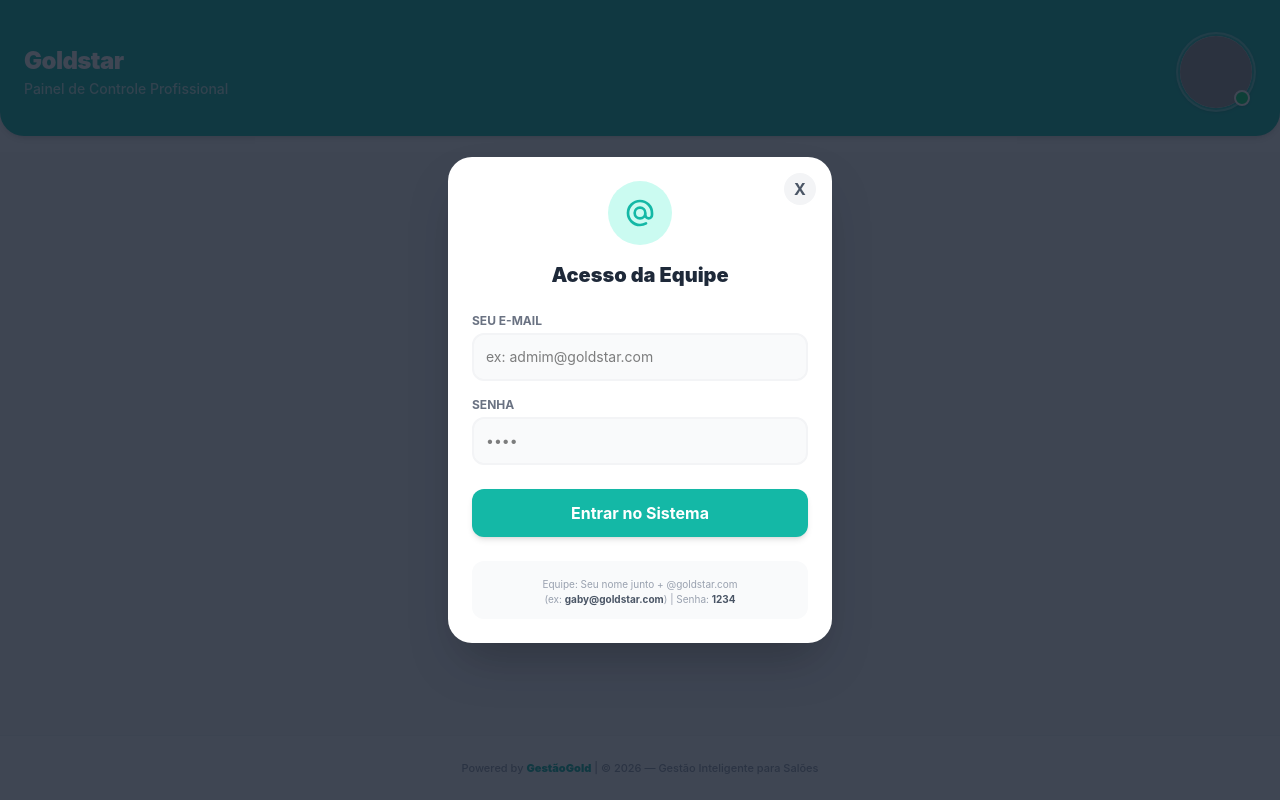
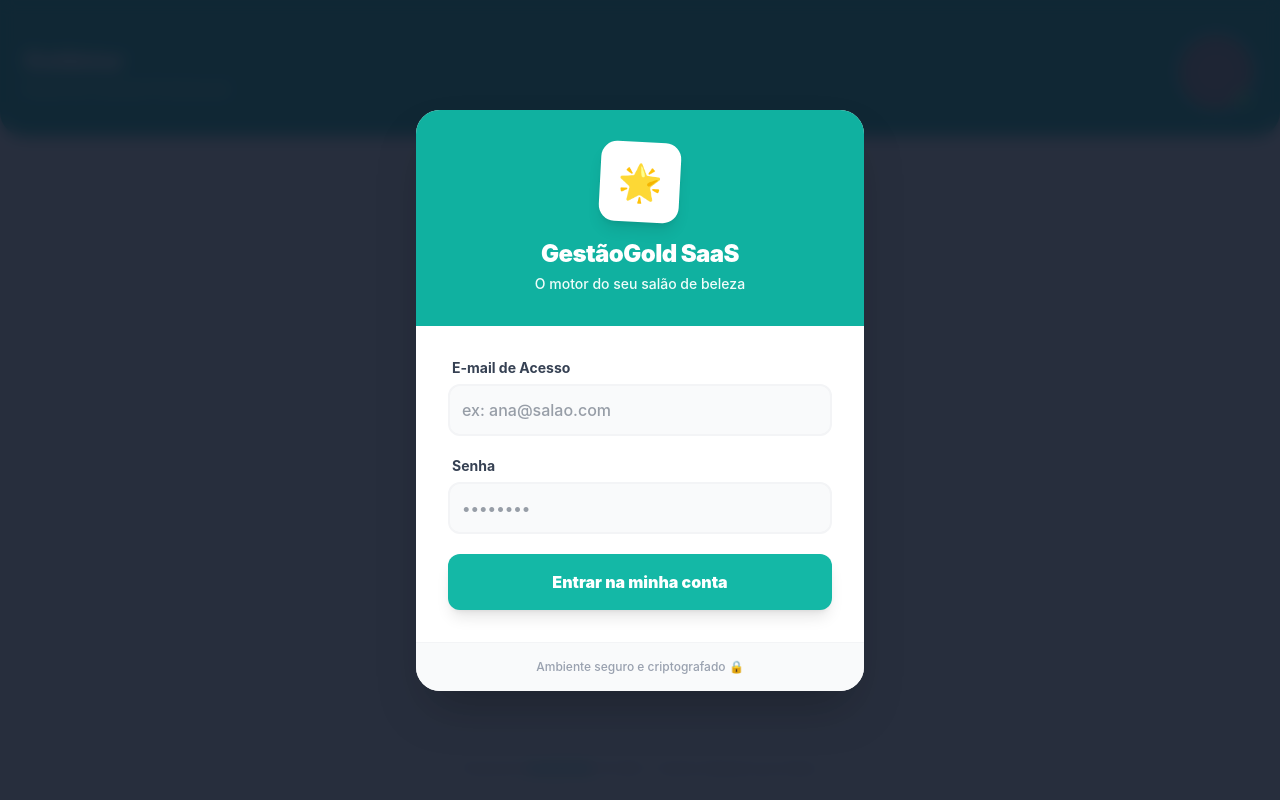
Before and after one commit to DanielSilva486/goldstar-app, a React (Vite) app: page / in a window 1280 px wide. Built offline with nearby package versions, Linux system fonts and the light colour scheme; no server answers; grey boxes are pictures that could not be loaded.

Commit message:
criando login principal

```diff
--- a/src/components/ModalLogin.jsx
+++ b/src/components/ModalLogin.jsx
@@ -8,75 +8,102 @@ export default function ModalLogin({ aoFechar, setUsuarioLogado }) {
 
   const fazerLogin = async (e) => {
     e.preventDefault();
-    setCarregando(true); setErro('');
+    setErro('');
+    setCarregando(true);
 
     try {
+      // 🚀 Chama o seu Backend SaaS
       const res = await fetch('https://goldstar-backend-9m2p.onrender.com/api/login', {
         method: 'POST',
         headers: { 'Content-Type': 'application/json' },
         body: JSON.stringify({ email, senha })
       });
-      const data = await res.json();
 
-      if (data.sucesso) {
-        setUsuarioLogado(data.usuario);
+      const json = await res.json();
+
+      if (json.sucesso) {
+        setUsuarioLogado(json.usuario); // O usuário já vem com o empresa_id do backend!
         aoFechar();
       } else {
-        setErro(data.erro || 'Erro ao entrar. Verifique as credenciais.');
+        setErro(json.erro || 'E-mail ou senha incorretos.');
       }
-    } catch (err) { setErro('Erro de conexão com o servidor.'); }
-
+    } catch (err) {
+      setErro('Erro de conexão com o servidor. Tente novamente.');
+    } finally {
       setCarregando(false);
+    }
   };
 
   return (
-    <div className="fixed inset-0 bg-gray-900/80 flex justify-center items-center z-50 p-4">
-      <div className="bg-white w-full max-w-sm rounded-3xl shadow-2xl p-6 relative">
-        <button onClick={aoFechar} className="absolute top-4 right-4 w-8 h-8 bg-gray-100 rounded-full flex justify-center items-center text-gray-600 font-bold hover:bg-gray-200">X</button>
+    <div className="fixed inset-0 bg-gray-900/90 backdrop-blur-sm flex justify-center items-center z-50 p-4 animate-fade-in">
+      <div className="bg-white rounded-3xl shadow-2xl w-full max-w-md overflow-hidden flex flex-col">
 
-        <div className="flex justify-center mb-4">
-          <div className="w-16 h-16 bg-teal-100 text-teal-600 rounded-full flex items-center justify-center">
-            <svg className="w-8 h-8" fill="none" stroke="currentColor" viewBox="0 0 24 24"><path strokeLinecap="round" strokeLinejoin="round" strokeWidth={2} d="M16 12a4 4 0 10-8 0 4 4 0 008 0zm0 0v1.5a2.5 2.5 0 005 0V12a9 9 0 10-9 9m4.5-1.206a8.959 8.959 0 01-4.5 1.207" /></svg>
+        {/* Cabeçalho do Login */}
+        <div className="bg-teal-500 p-8 text-center relative overflow-hidden">
+          <div className="absolute top-0 left-0 w-full h-full bg-teal-600 opacity-20 transform -skew-y-12 scale-150 origin-top-left"></div>
+          <div className="relative z-10">
+            <div className="w-20 h-20 bg-white rounded-2xl flex items-center justify-center mx-auto mb-4 shadow-lg rotate-3">
+              <span className="text-4xl">🌟</span>
+            </div>
+            <h2 className="text-2xl font-black text-white tracking-tight">GestãoGold SaaS</h2>
+            <p className="text-teal-50 text-sm font-medium mt-1">O motor do seu salão de beleza</p>
           </div>
         </div>
 
-        <h2 className="text-xl font-black text-gray-800 mb-6 text-center">Acesso da Equipe</h2>
+        {/* Formulário */}
+        <div className="p-8">
+          <form onSubmit={fazerLogin} className="space-y-5">
 
-        <form onSubmit={fazerLogin} className="space-y-4">
+            {erro && (
+              <div className="bg-red-50 text-red-600 p-3 rounded-xl text-sm font-bold text-center border border-red-100 animate-shake">
+                {erro}
+              </div>
+            )}
+
             <div>
-            <label className="block text-xs font-bold text-gray-500 uppercase mb-1">Seu E-mail</label>
+              <label className="block text-sm font-bold text-gray-700 mb-1.5 ml-1">E-mail de Acesso</label>
               <input
                 type="email"
+                required
                 value={email}
-              onChange={e => setEmail(e.target.value.toLowerCase())}
-              placeholder="ex: admim@goldstar.com"
-              className="w-full border-2 border-gray-100 rounded-xl p-3 text-sm focus:border-teal-500 outline-none bg-gray-50"
-              required
-            />
-          </div>
-          <div>
-            <label className="block text-xs font-bold text-gray-500 uppercase mb-1">Senha</label>
-            <input
-              type="password"
-              value={senha}
-              onChange={e => setSenha(e.target.value)}
-              placeholder="••••"
-              className="w-full border-2 border-gray-100 rounded-xl p-3 text-sm focus:border-teal-500 outline-none bg-gray-50"
-              required
+                onChange={e => setEmail(e.target.value)}
+                className="w-full border-2 border-gray-100 rounded-xl p-3 outline-none focus:border-teal-500 focus:ring-4 focus:ring-teal-500/10 transition-all font-medium text-gray-700 bg-gray-50 focus:bg-white"
+                placeholder="ex: ana@salao.com"
               />
             </div>
 
-          {erro && <p className="text-red-500 text-xs font-bold text-center bg-red-50 p-2 rounded-lg">{erro}</p>}
+            <div>
+              <label className="block text-sm font-bold text-gray-700 mb-1.5 ml-1">Senha</label>
+              <input
+                type="password"
+                required
+                value={senha}
+                onChange={e => setSenha(e.target.value)}
+                className="w-full border-2 border-gray-100 rounded-xl p-3 outline-none focus:border-teal-500 focus:ring-4 focus:ring-teal-500/10 transition-all font-medium text-gray-700 bg-gray-50 focus:bg-white"
+                placeholder="••••••••"
+              />
+            </div>
 
-          <button type="submit" disabled={carregando} className="w-full bg-teal-500 hover:bg-teal-600 text-white font-bold py-3 rounded-xl shadow-md transition-colors mt-2">
-            {carregando ? 'Entrando...' : 'Entrar no Sistema'}
+            <button
+              type="submit"
+              disabled={carregando}
+              className="w-full bg-teal-500 hover:bg-teal-600 text-white font-black py-4 rounded-xl shadow-lg hover:shadow-xl transition-all active:scale-95 flex justify-center items-center gap-2 mt-2 disabled:opacity-70 disabled:cursor-not-allowed"
+            >
+              {carregando ? (
+                <>
+                  <svg className="animate-spin h-5 w-5 text-white" xmlns="http://www.w3.org/2000/svg" fill="none" viewBox="0 0 24 24"><circle className="opacity-25" cx="12" cy="12" r="10" stroke="currentColor" strokeWidth="4"></circle><path className="opacity-75" fill="currentColor" d="M4 12a8 8 0 018-8V0C5.373 0 0 5.373 0 12h4zm2 5.291A7.962 7.962 0 014 12H0c0 3.042 1.135 5.824 3 7.938l3-2.647z"></path></svg>
+                  Acessar Sistema...
+                </>
+              ) : 'Entrar na minha conta'}
             </button>
           </form>
+        </div>
 
-        <div className="mt-6 text-center text-[10px] text-gray-400 bg-gray-50 p-3 rounded-xl">
+        {/* Rodapé do Modal */}
+        <div className="bg-gray-50 p-4 text-center border-t border-gray-100">
+          <p className="text-xs text-gray-400 font-medium">Ambiente seguro e criptografado 🔒</p>
+        </div>
 
-          <p className="mt-1">Equipe: Seu nome junto + @goldstar.com<br/>(ex: <span className="font-bold text-gray-600">gaby@goldstar.com</span>) | Senha: <span className="font-bold text-gray-600">1234</span></p>
-        </div>
       </div>
     </div>
   );
```
Lines whose indentation alone changed are shown as unchanged.
